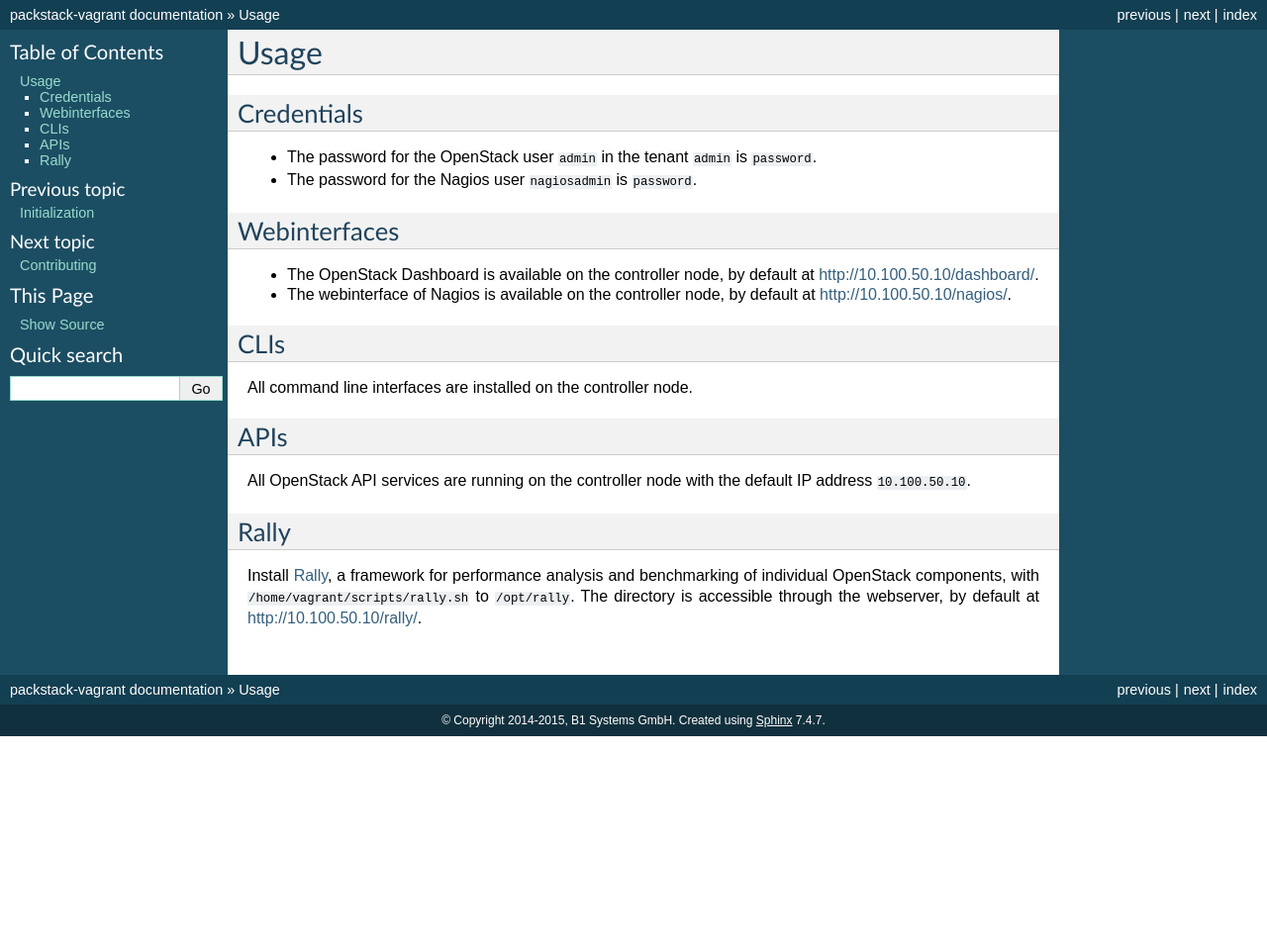
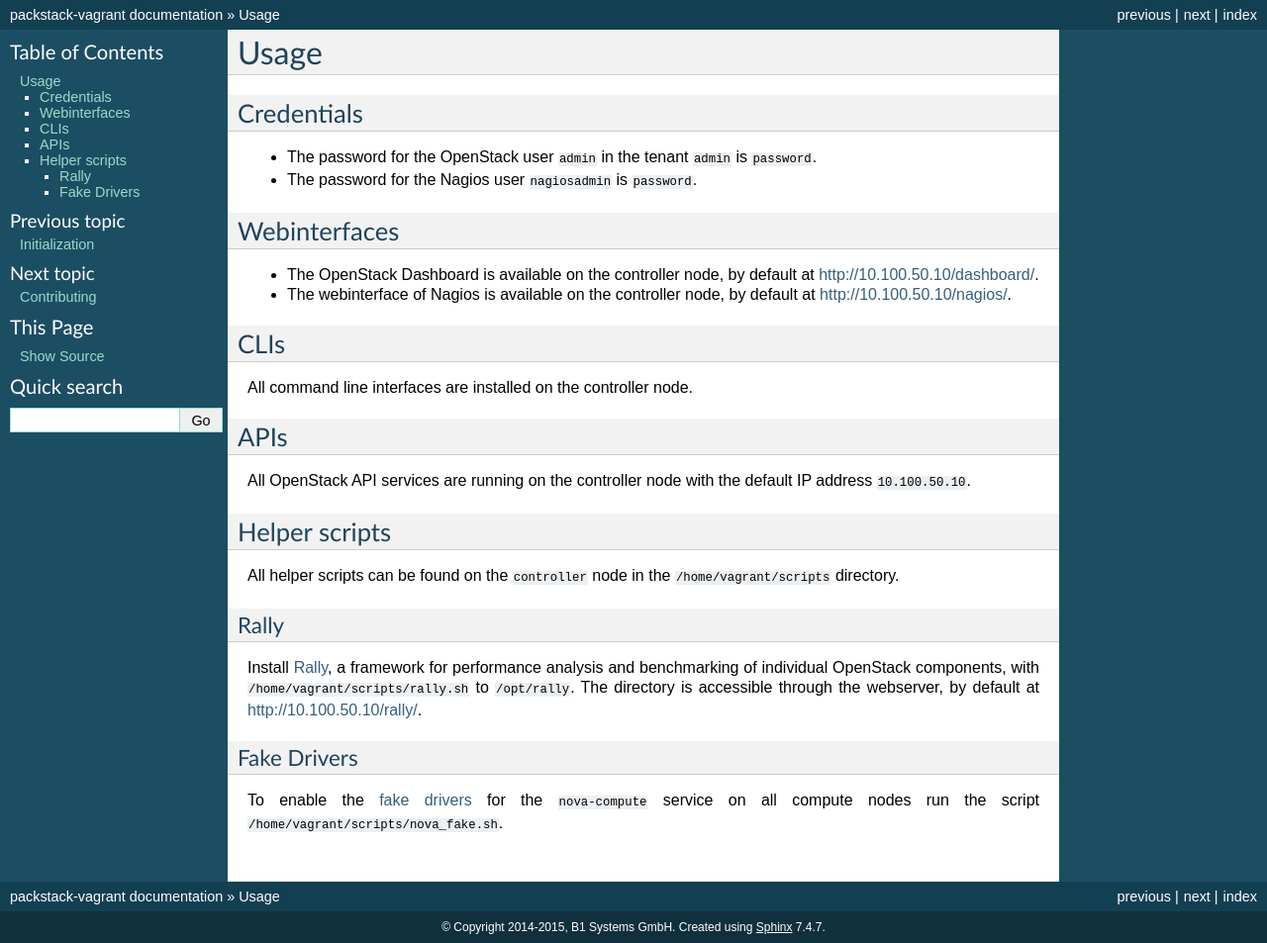
Before and after one commit to stackforge/packstack-vagrant, a Sphinx documentation site: the page built from doc/source/usage.rst, in a window 1280 px wide. Shown: the whole page at 99% size. Built offline with Sphinx 7.4.7, drawn with Linux system fonts in a browser that asks for light colours; before the commit the page ends 900 px from its top, so only the background shows below that.

Commit message:
Add script to enable fake drivers for nova-compute
Change-Id: Ide5cac229d5862a770ec9b4fb71a82cbe114365a

```diff
--- a/doc/source/usage.rst
+++ b/doc/source/usage.rst
@@ -28,10 +28,23 @@
 All OpenStack API services are running on the controller node with the
 default IP address ``10.100.50.10``.
 
+Helper scripts
+--------------
+
+All helper scripts can be found on the ``controller`` node in the
+``/home/vagrant/scripts`` directory.
+
 Rally
------
+~~~~~
 
 Install `Rally <https://github.com/openstack/rally>`_, a framework for
 performance analysis and benchmarking of individual OpenStack components,
 with ``/home/vagrant/scripts/rally.sh`` to ``/opt/rally``. The directory
 is accessible through the webserver, by default at http://10.100.50.10/rally/.
+
+Fake Drivers
+~~~~~~~~~~~~
+
+To enable the `fake drivers <http://docs.openstack.org/developer/nova/devref/fakes.html>`_
+for the ``nova-compute`` service on all compute nodes run the
+script ``/home/vagrant/scripts/nova_fake.sh``.
```
Also changed, not shown: 6 other files.
